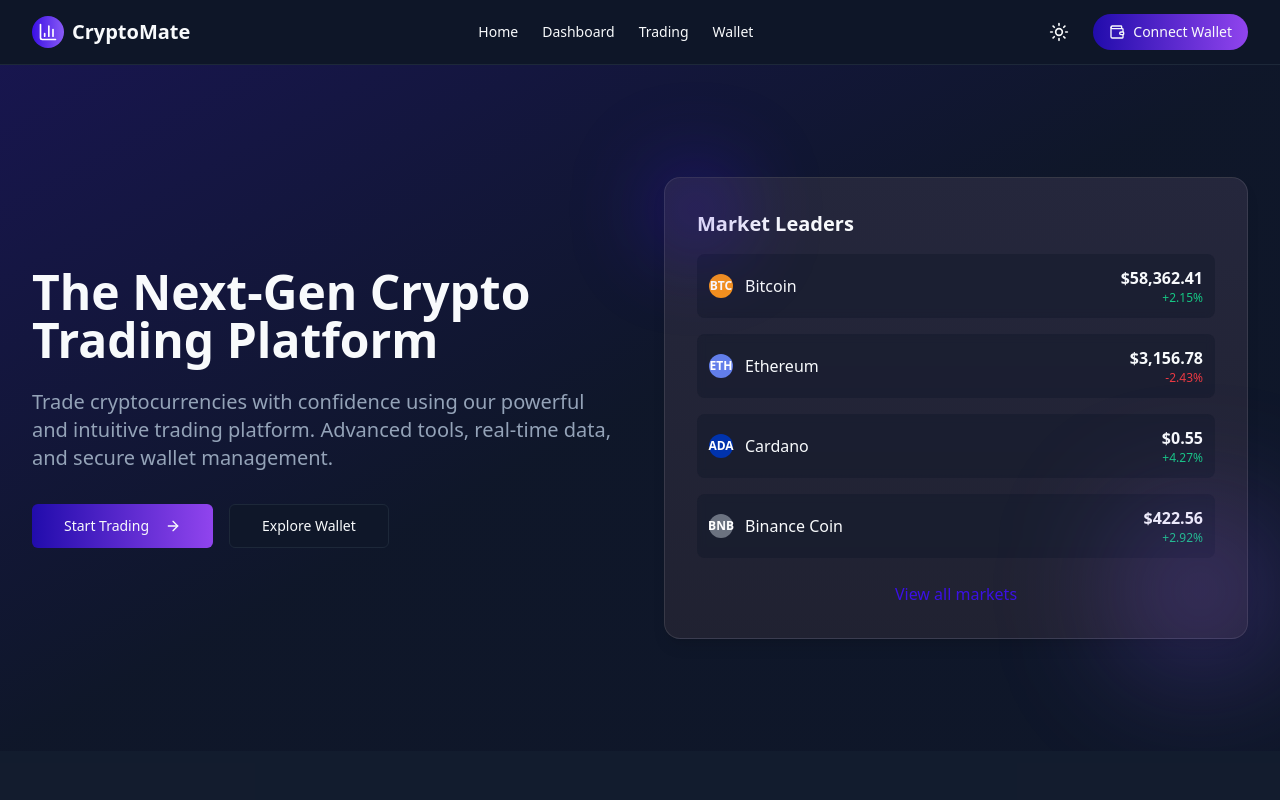
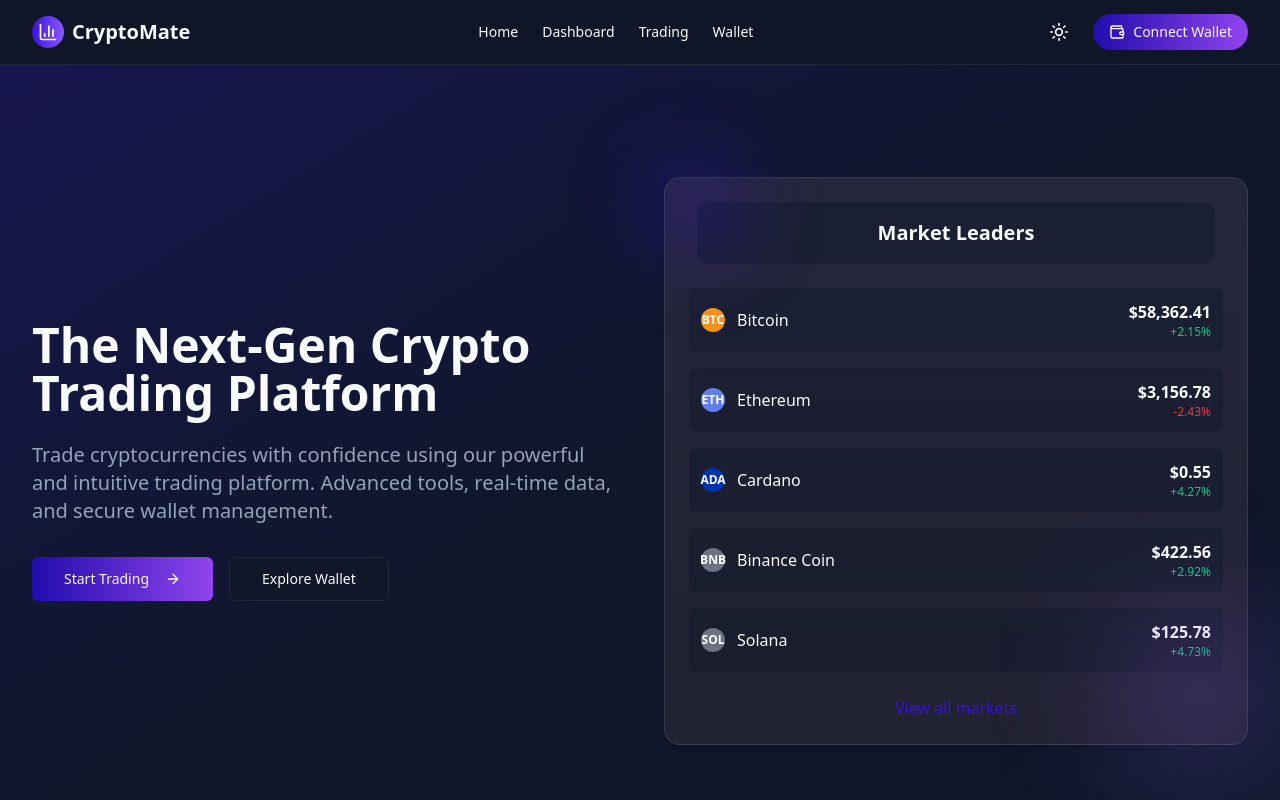
Before and after one commit to dimaro2210/Genesis-Investment-Crypto, a React (Vite) app: page / in a window 1280 px wide. Shown: the top 800 px of the page. Built offline with nearby package versions, Linux system fonts and the light colour scheme.

Commit message:
Replace market leaders with new code
Replaces the market leaders section on the hero page with the provided code, adds margin and border radius to the header, and applies background blur.

```diff
--- a/src/pages/Index.tsx
+++ b/src/pages/Index.tsx
@@ -67,10 +67,12 @@ const Index = () => {
               </div>
 
               <div className="relative">
-                <div className="glass-card p-8 rounded-2xl">
-                  <h3 className="text-xl font-semibold mb-4">Market Leaders</h3>
+                <div className="glass-card p-6 rounded-2xl">
+                  <div className="mb-6 p-4 rounded-xl bg-background/40 backdrop-blur-md border border-border/50 mx-2">
+                    <h3 className="text-xl font-semibold text-center">Market Leaders</h3>
+                  </div>
                   <div className="space-y-4">
-                    {mockCryptocurrencies.slice(0, 4).map((crypto) => (
+                    {mockCryptocurrencies.slice(0, 5).map((crypto) => (
                       <div key={crypto.id} className="flex items-center justify-between p-3 bg-background/40 rounded-lg backdrop-blur-sm">
                         <div className="flex items-center gap-3">
                           <CoinIcon symbol={crypto.symbol} size="sm" />
```
